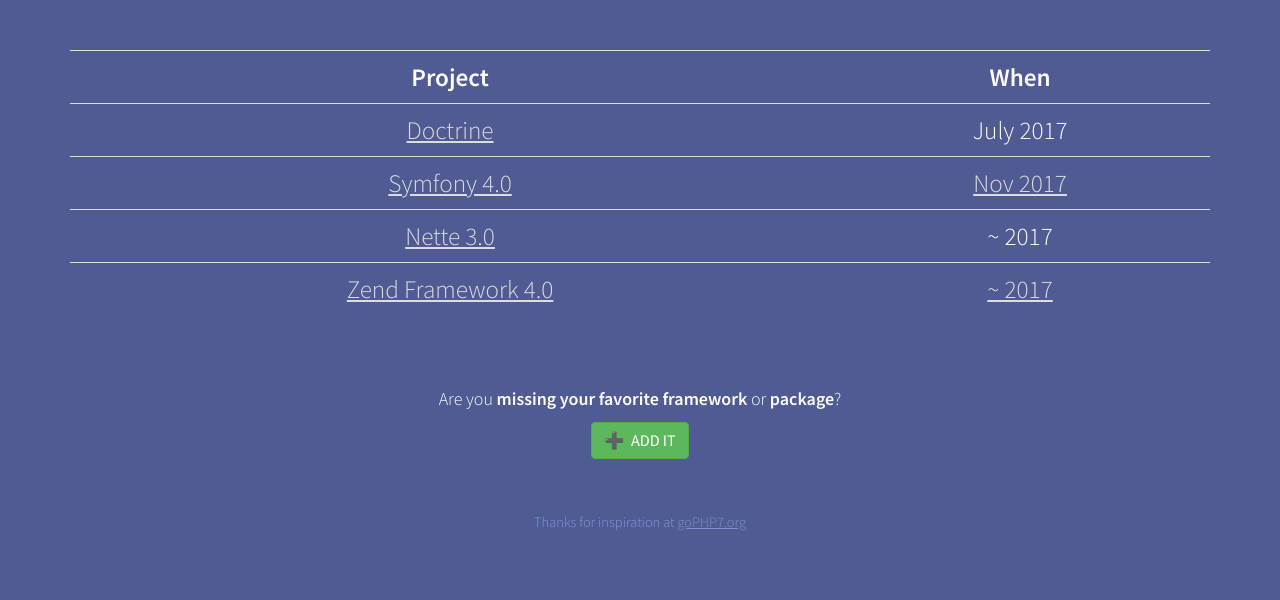
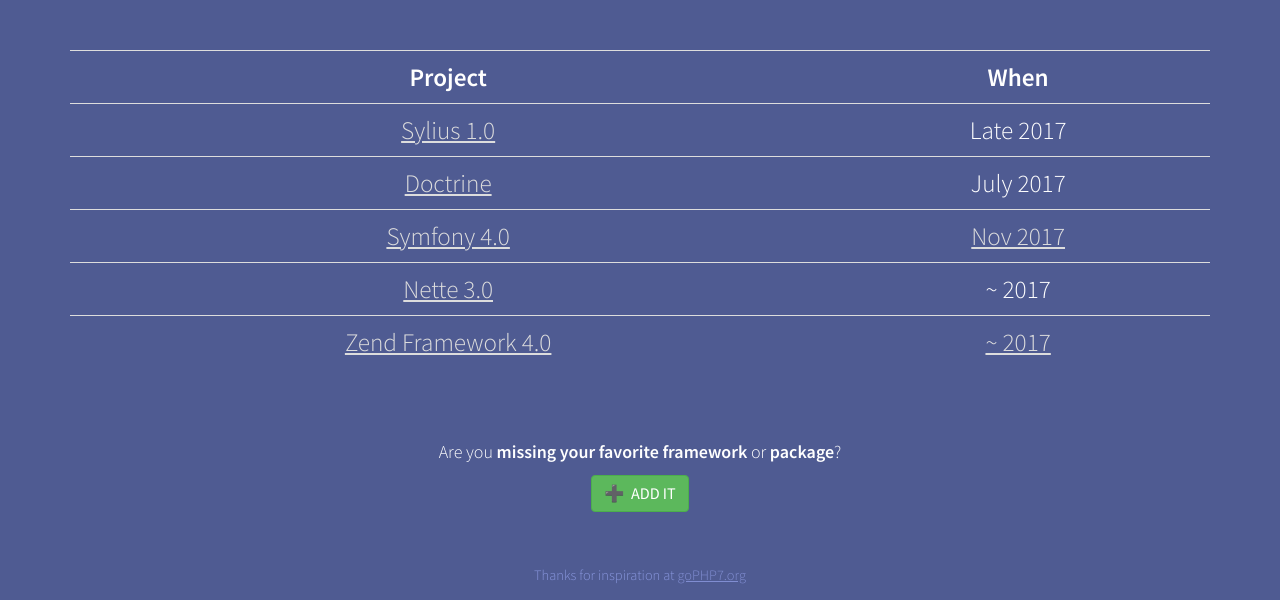
Before and after one commit to deprecated-packages/gophp71.org, a plain HTML site: page index.html in a window 1280 px wide. Shown: the part 237-837 px from the top of the page. Before the commit the page ends 800 px from the top, so only its background shows below. Drawn offline with nearby package versions, Linux system fonts and the light colour scheme.

Commit message:
Sylius added

```diff
--- a/index.html
+++ b/index.html
@@ -26,6 +26,10 @@
                         <tr>
                             <th class="text-center">Project</th>
                             <th class="text-center">When</th>
+                        </tr>
+                        <tr>
+                            <td><a href="http://sylius.org/blog/sylius-v1-0-0-beta-3-now-available">Sylius 1.0</a></td>
+                            <td>Late 2017</td>
                         </tr>
                         <tr>
                             <td><a href="http://doctrine-project.org/2017/07/25/php-7.1-requirement-and-composer.html">Doctrine</a></td>
```
